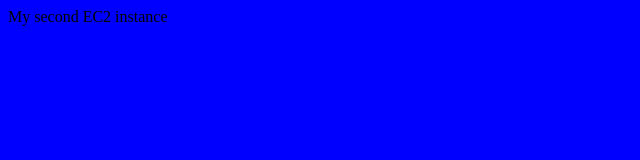
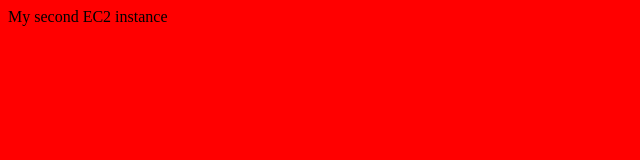
Before and after one commit to twishishshrimali/AWS_SandBox, a plain HTML site: page index.html in a window 1280 px wide. Shown: the whole page, without its empty margins (0-640 px from the left). Drawn offline with Linux system fonts and the light colour scheme.

Commit message:
Update index.html

```diff
--- a/index.html
+++ b/index.html
@@ -1,5 +1,5 @@
 <html>
-<body style="background-color:Blue;">
+<body style="background-color:Red;">
 My second EC2 instance
 </body>
 </html>
```
